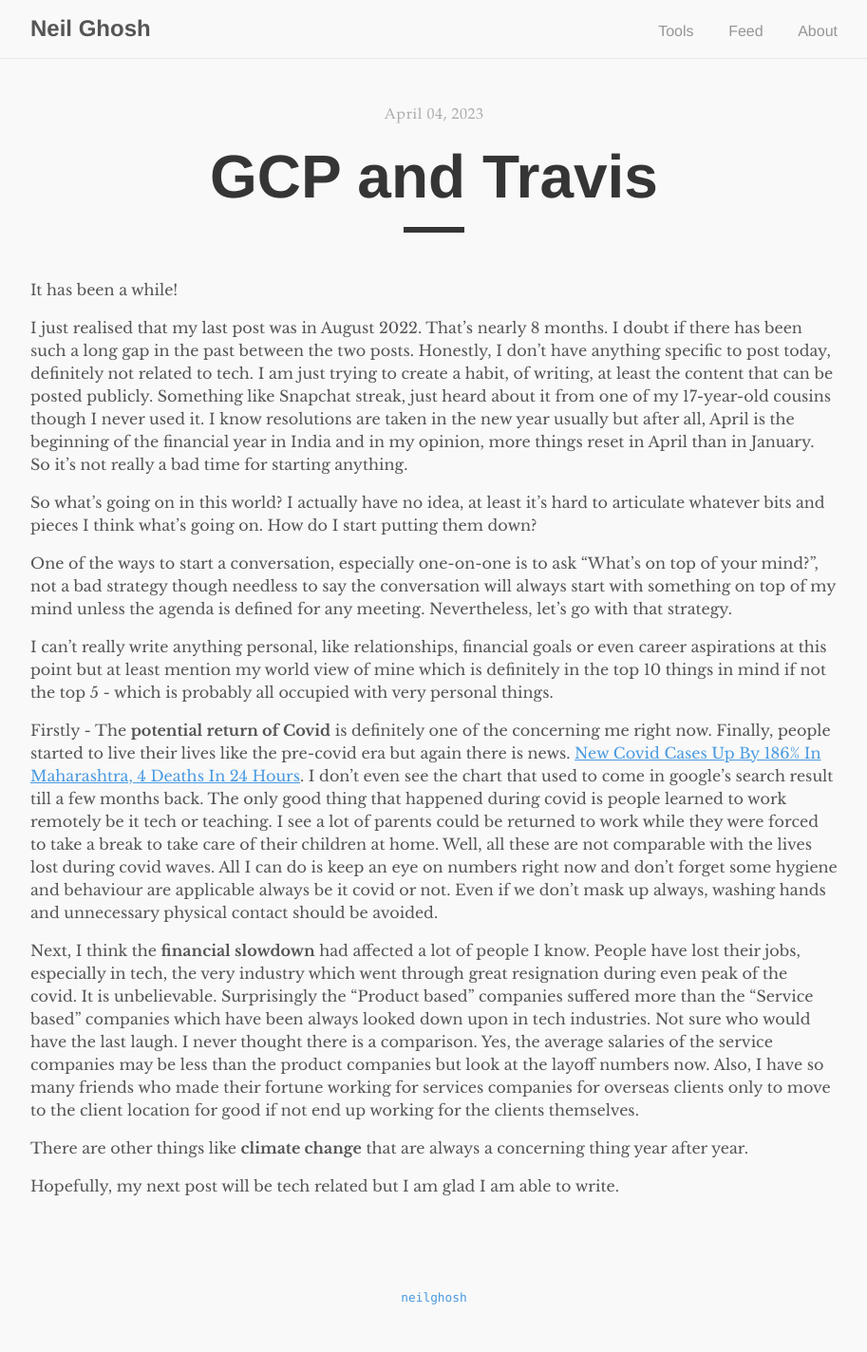
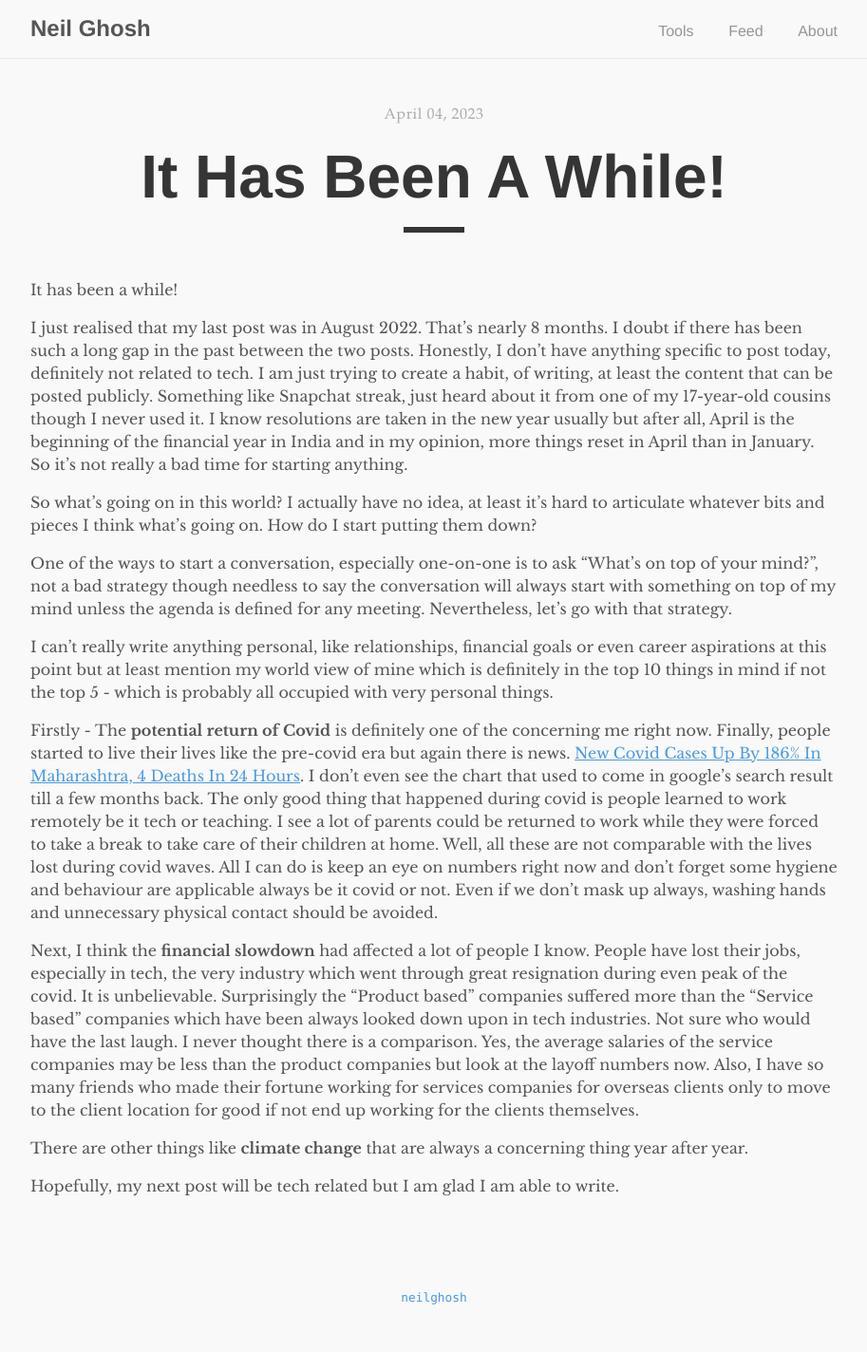
Before and after one commit to neilghosh/neilghosh.github.io, a Jekyll site: the page built from _posts/2023/2023-04-04-it-has-been-a-while.md.md, in a window 1280 px wide. Shown: the whole page at 95% size, without its empty margins (183-1096 px from the left). Built offline with Jekyll 4.4.1, drawn with Linux system fonts in a browser that asks for light colours.

Commit message:
_posts/2023/2023-04-04-it-has-been-a-while.md.md updated from https://stackedit.io/

```diff
--- a/_posts/2023/2023-04-04-it-has-been-a-while.md.md
+++ b/_posts/2023/2023-04-04-it-has-been-a-while.md.md
@@ -1,6 +1,6 @@
 ---
 layout: post
-title: "GCP and Travis"
+title: "It Has Been A While!"
 description: ""
 ---
 It has been a while!
```
Also changed, not shown: other parts of _posts/2023/2023-04-04-it-has-been-a-while.md.md (+1 -1 lines).
